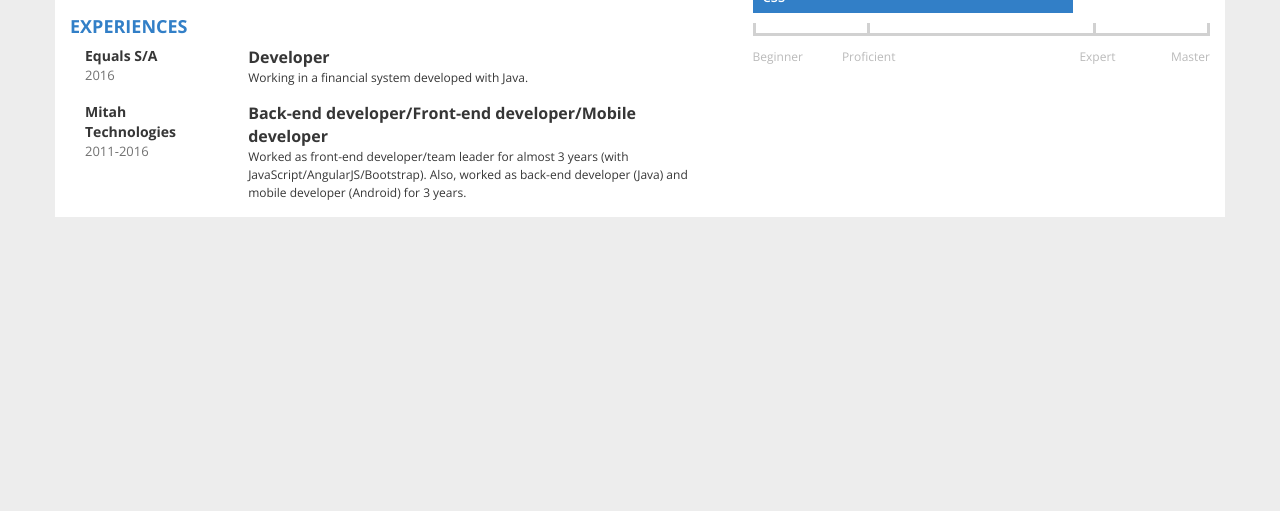
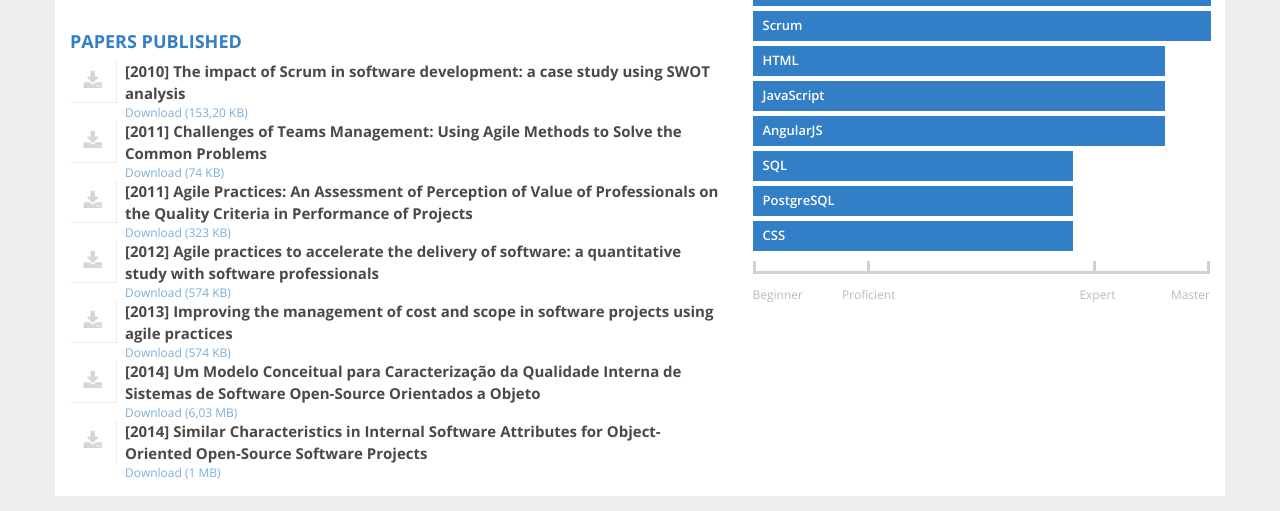
Before and after one commit to mariazevedo88/mariazevedo88.github.io, a plain HTML site: page index.html in a window 1280 px wide. Shown: the part 781-1292 px from the top of the page. Before the commit the page ends 1013 px from the top, so only its background shows below. Drawn offline with nearby package versions, Linux system fonts and the light colour scheme; files whose address does not match are found by name.

Commit message:
Adding papers published section.

```diff
--- a/index.html
+++ b/index.html
@@ -65,7 +65,62 @@
               </li>
             </ul>
           </div>
-          <!-- EXPERIENCES -->
+          <!-- PAPERS -->
+          <div class="box clearfix">
+            <h2>Papers published</h2>
+            <div class="contact-item">
+              <div class="icon pull-left text-center"><span class="fa fa-download fa-fw"></span></div>
+              <div class="title pull-right">[2010] The impact of Scrum in software development: a case study using SWOT analysis</div>
+              <div class="description pull-right cursor-pointer">
+                <a ng-click="downloadPaper('http://migre.me/u7yWS')">Download (153,20 KB)</a>
+              </div>
+            </div>
+            <div class="contact-item">
+              <div class="icon pull-left text-center"><span class="fa fa-download fa-fw"></span></div>
+              <div class="title pull-right">[2011] Challenges of Teams Management: Using Agile Methods to Solve the Common Problems</div>
+              <div class="description pull-right cursor-pointer">
+                <a ng-click="downloadPaper('http://migre.me/u7yBe')">Download (74 KB)</a>
+              </div>
+            </div>
+            <div class="contact-item">
+              <div class="icon pull-left text-center"><span class="fa fa-download fa-fw"></span></div>
+              <div class="title pull-right">[2011] Agile Practices: An Assessment of Perception of Value of Professionals on the Quality Criteria in Performance of Projects</div>
+              <div class="description pull-right cursor-pointer">
+                <a ng-click="downloadPaper('http://dx.doi.org/10.4236/jsea.2011.412082')">Download (323 KB)</a>
+              </div>
+            </div>
+            <div class="contact-item">
+              <div class="icon pull-left text-center"><span class="fa fa-download fa-fw"></span></div>
+              <div class="title pull-right">[2012] Agile practices to accelerate the delivery of software: a quantitative study with software professionals</div>
+              <div class="description pull-right cursor-pointer">
+                <a ng-click="downloadPaper('http://dx.doi.org/10.1109/HICSS.2013.75')">Download (574 KB)</a>
+              </div>
+            </div>
+            <div class="contact-item">
+              <div class="icon pull-left text-center"><span class="fa fa-download fa-fw"></span></div>
+              <div class="title pull-right">[2013] Improving the management of cost and scope in software projects using agile practices</div>
+              <div class="description pull-right cursor-pointer">
+                <a ng-click="downloadPaper('http://www.airccse.org/journal/jcsit/5113ijcsit04.pdf')">Download (574 KB)</a>
+              </div>
+            </div>
+            <div class="contact-item">
+              <div class="icon pull-left text-center"><span class="fa fa-download fa-fw"></span></div>
+              <div class="title pull-right">[2014] Um Modelo Conceitual para Caracterização da Qualidade Interna de Sistemas de Software Open-Source Orientados a Objeto</div>
+              <div class="description pull-right cursor-pointer">
+                <a ng-click="downloadPaper('http://www.ic.ufal.br/evento/cbsoft2014/anais/wtdsoft_v1_p.pdf')">Download (6,03 MB)</a>
+              </div>
+            </div>
+            <div class="contact-item">
+              <div class="icon pull-left text-center"><span class="fa fa-download fa-fw"></span></div>
+              <div class="title pull-right">[2014] Similar Characteristics in Internal Software Attributes for  Object-Oriented Open-Source Software Projects</div>
+              <div class="description pull-right cursor-pointer">
+                <a ng-click="downloadPaper('http://migre.me/u7yVl')">Download (1 MB)</a>
+              </div>
+            </div>
+          </div>
+        </div>
+        <div class="col-xs-12 col-sm-5">
+         <!-- EXPERIENCES -->
           <div class="box">
             <h2>Experiences</h2>
             <div class="job clearfix">
@@ -89,8 +144,6 @@
               </div>
             </div>
           </div>
-        </div>
-        <div class="col-xs-12 col-sm-5">
           <!-- CONTACT -->
           <div class="box clearfix">
             <h2>Contact</h2>
@@ -108,7 +161,7 @@
                 <a ng-click="goToLinkedIn()">https://www.linkedin.com/in/mariana-de-azevedo-santos-1a126321</a>
               </div>
             </div>
-             <div class="contact-item">
+            <div class="contact-item">
               <div class="icon pull-left text-center"><span class="fa fa-github fa-fw"></span></div>
               <div class="title pull-right">Github</div>
               <div class="description pull-right cursor-pointer">
--- a/js/index.js
+++ b/js/index.js
@@ -47,6 +47,10 @@ Since: 06/08/2016
 		$scope.sendMail = function(){
     		$window.location.href = "mailto:mariana@bsi.ufla.br";
     	};
+
+    	$scope.downloadPaper = function(link){
+    		$window.location.href = link;
+    	}
    });
 
 })();
```
